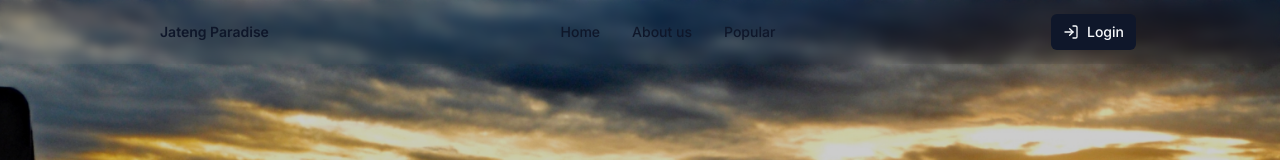
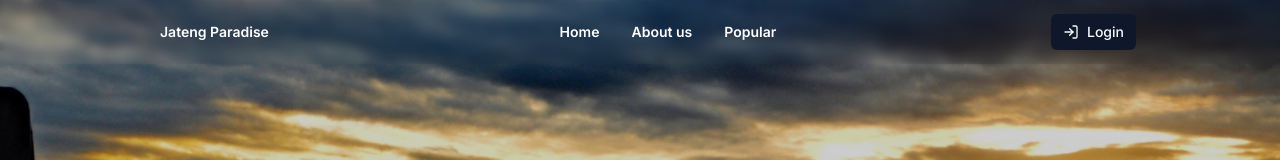
Before and after one commit to Ridlo543/jateng-paradise, a Next.js app: page / in a window 1280 px wide. Shown: the top 160 px of the page. Built offline with nearby package versions, Linux system fonts and the light colour scheme; no server answers.

Commit message:
fix navbar

```diff
--- a/src/components/navbar.tsx
+++ b/src/components/navbar.tsx
@@ -1,5 +1,6 @@
 "use client";
 
+import { usePathname } from "next/navigation";
 import { useEffect, useState } from "react";
 import { AuthRepository } from "@/lib/repositories/auth";
 import { LogIn } from "lucide-react";
@@ -24,11 +25,11 @@ type MenuItem = {
 };
 
 type NavbarComponentProps = {
-  authPayload?: JWTPayload
+  authPayload?: JWTPayload;
 };
 export default function NavbarComponent(props: NavbarComponentProps) {
+  const pathname = usePathname();
   const [isAtTop, setIsAtTop] = useState(true);
-
 
   const menus: Array<MenuItem> = [
     { title: "Home", href: "/" },
@@ -37,6 +38,10 @@ export default function NavbarComponent(props: NavbarComponentProps) {
   ];
 
   useEffect(() => {
+    if (pathname !== "/") {
+      setIsAtTop(false);
+    }
+
     const handleScroll = () => {
       const position = window.scrollY;
       setIsAtTop(position === 0);
@@ -49,15 +54,25 @@ export default function NavbarComponent(props: NavbarComponentProps) {
 
   return (
     <>
-      <div className={cn(
-        "h-16 w-full fixed top-0  backdrop-blur-sm z-50 transition-all duration-300",
-        isAtTop ? "bg-transparent  " : "bg-white/70 text-gray-800 border-b",
-      )}>
+      <div
+        className={cn(
+          "h-16 w-full fixed top-0  backdrop-blur-sm z-50 transition-all duration-300",
+          isAtTop ? "bg-transparent  " : "bg-white/70 "
+        )}
+      >
         {/* navbar container */}
-        <div className="flex justify-between h-16 max-w-[1024px] px-4 mx-auto items-center">
+        <div
+          className={cn(
+            "flex justify-between h-16 max-w-[1024px] px-4 mx-auto items-center",
+            isAtTop ? "text-white" : ""
+          )}
+        >
           {/* navbar title */}
           <Link href={"/"}>
-            <Button variant={"link"} className="font-semibold">
+            <Button
+              variant={"link"}
+              className={cn("font-semibold", isAtTop ? "text-white" : "")}
+            >
               Jateng Paradise
             </Button>
           </Link>
@@ -66,7 +81,12 @@ export default function NavbarComponent(props: NavbarComponentProps) {
           <div>
             {menus.map((item, index) => (
               <Link href={item.href} key={"navbar-menu-item-" + index}>
-                <Button variant={"link"}>{item.title}</Button>
+                <Button
+                  variant={"link"}
+                  className={cn("font-semibold", isAtTop ? "text-white" : "")}
+                >
+                  {item.title}
+                </Button>
               </Link>
             ))}
           </div>
```
